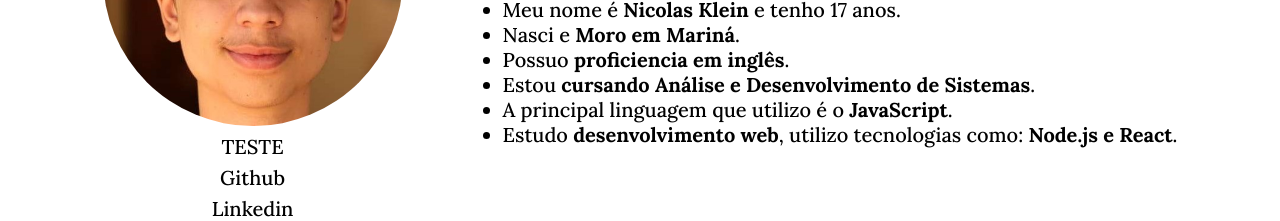
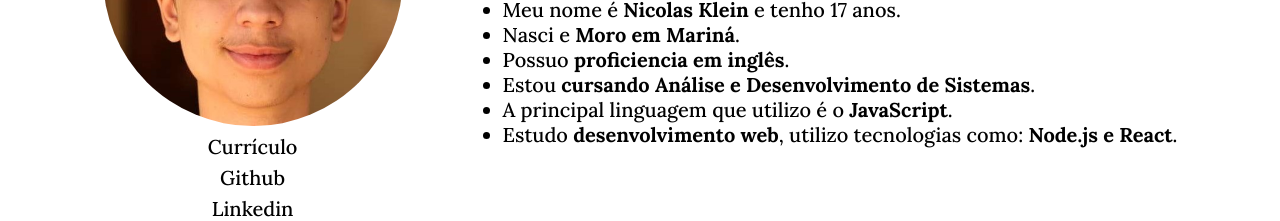
Before and after one commit to nicolaskleinaraujo/portfolio-react, a React (Vite) app in the folder frontend/: page / in a window 1280 px wide. Shown: the part 1180-1401 px from the top of the page. Built offline with nearby package versions, Linux system fonts and the light colour scheme.

Commit message:
added english translation to the curriculum link

```diff
--- a/frontend/src/components/About/About.jsx
+++ b/frontend/src/components/About/About.jsx
@@ -27,7 +27,13 @@ const About = forwardRef((props, ref) => {
                 <div className={styles.socials}>
                     <img src="./others/my-photo.jpg" alt="Minha foto" />
                     <ul>
-                        <li><a href="./others/curriculo.pdf" target="_blank">TESTE</a></li>
+                        <li>
+                            {lang === "br" ? (
+                                <a href="./others/curriculo.pdf" target="_blank">Currículo</a>
+                            ) : (
+                                <a href="./others/curriculo.pdf" target="_blank">Curriculum</a>
+                            )}
+                        </li>
                         <li><a href="https://github.com/nicolaskleinaraujo/" target="_blank">Github</a></li>
                         <li><a href="https://www.linkedin.com/in/nicolaskleinaraujo/" target="_blank">Linkedin</a></li>
                         <li><a href="https://wa.me/5544997666224" target="_blank">Whatsapp</a></li>
```
